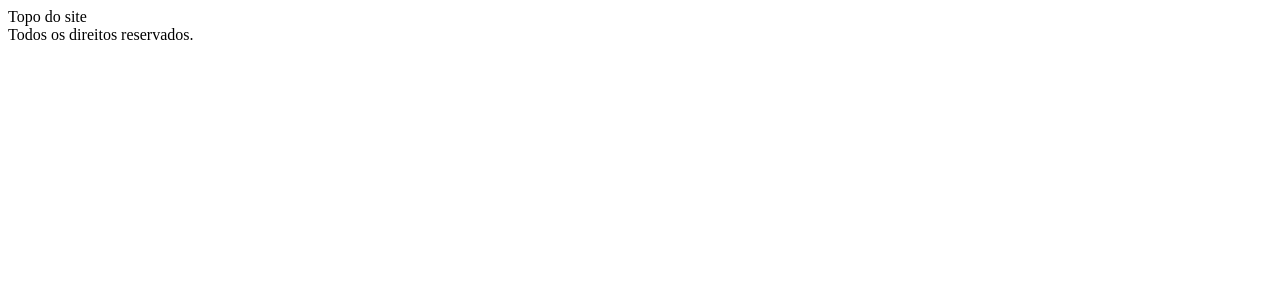
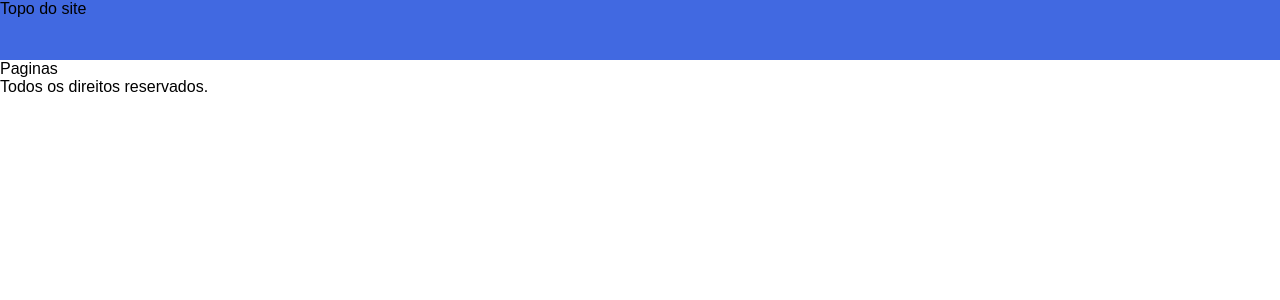
Before and after one commit to ag1004-dev/siteVinsitk, a React (Create React App) app: page / in a window 1280 px wide. Shown: the top 300 px of the page. Built offline with nearby package versions, Linux system fonts and the light colour scheme.

Commit message:
Editing Styled CSS and building page space

```diff
--- a/package.json
+++ b/package.json
@@ -9,6 +9,7 @@
     "react": "^18.2.0",
     "react-dom": "^18.2.0",
     "react-scripts": "5.0.1",
+    "styled-components": "^6.0.7",
     "web-vitals": "^2.1.4"
   },
   "scripts": {
--- a/src/App.css
+++ b/src/App.css
@@ -1,38 +1,5 @@
-.App {
-  text-align: center;
+body{
+ margin: 0;
+ font-family: sans-serif;
+ background-color: white;
 }
-
-.App-logo {
-  height: 40vmin;
-  pointer-events: none;
-}
-
-@media (prefers-reduced-motion: no-preference) {
-  .App-logo {
-    animation: App-logo-spin infinite 20s linear;
-  }
-}
-
-.App-header {
-  background-color: #282c34;
-  min-height: 100vh;
-  display: flex;
-  flex-direction: column;
-  align-items: center;
-  justify-content: center;
-  font-size: calc(10px + 2vmin);
-  color: white;
-}
-
-.App-link {
-  color: #61dafb;
-}
-
-@keyframes App-logo-spin {
-  from {
-    transform: rotate(0deg);
-  }
-  to {
-    transform: rotate(360deg);
-  }
-}
--- a/src/App.js
+++ b/src/App.js
@@ -2,13 +2,24 @@ import React from "react";
 import Header from "./components/Header";
 import Footer from "./components/Footer";
 
+import './App.css';
+
+
 function App() {
 
-  return(
- <> <Header />
+  return (
+ <>
+
+    <Header />
+
+   <div> Paginas </div>
+
 
     <Footer />
+
     </>
+
+
   );
 }
 
--- a/src/components/Header/index.js
+++ b/src/components/Header/index.js
@@ -1,15 +1,14 @@
 import React from "react";
+import {AreaHeader } from './styled';
 
 
 function Header(){
 
     return(
-    <>
-            <div>
-                Topo do site
+    <AreaHeader>
+    Topo do site
+    </AreaHeader>
 
-            </div>
-    </>
         );
 }
 
--- a/src/components/Header/styled.js
+++ b/src/components/Header/styled.js
@@ -0,0 +1,8 @@
+import styled from 'styled-components';
+
+
+export const AreaHeader = styled.div`
+    height: 60px;
+    background-color: royalblue;
+
+`;
```
Also changed, not shown: 1 other file (tests, documents, lock files or other folders).
